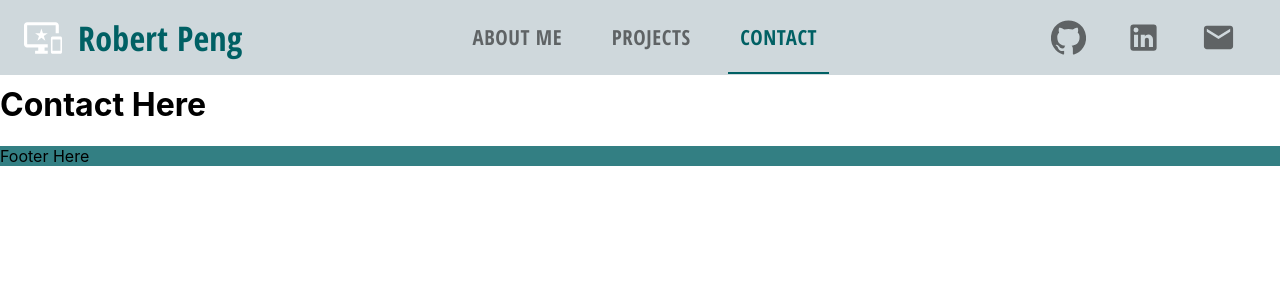
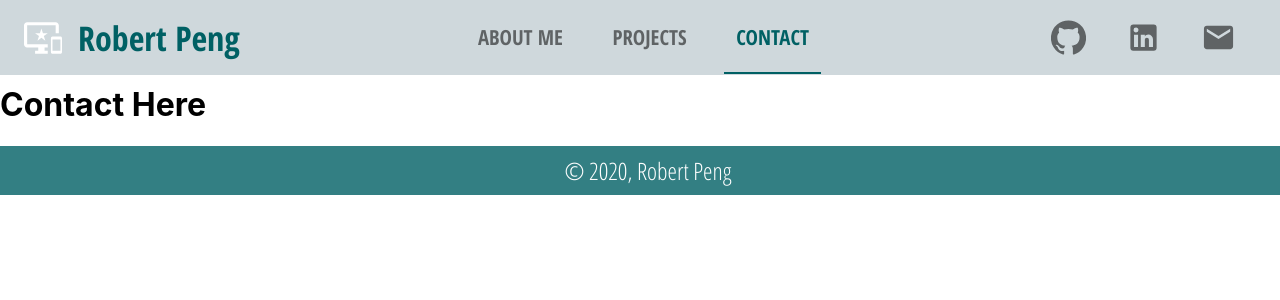
Before and after one commit to robertpengcode/My_Portfolio_Website, a React (Create React App) app: page /contact in a window 1280 px wide. Shown: the top 300 px of the page. Built offline with nearby package versions, Linux system fonts and the light colour scheme.

Commit message:
add footer copyright text

```diff
--- a/src/Footer.js
+++ b/src/Footer.js
@@ -4,14 +4,19 @@ import { makeStyles } from "@material-ui/core/styles";
 const useStyles = makeStyles(theme => ({
   footer: {
     backgroundColor: theme.palette.secondary.light,
-    width: "100%"
+    width: "100%",
+    color: "white",
+    textAlign: "center",
+    fontFamily: theme.typography.fontFamily,
+    fontSize: "1.5rem",
+    padding: "0.5rem"
   }
 }));
 
 const Footer = () => {
   const classes = useStyles();
 
-  return <footer className={classes.footer}>Footer Here</footer>;
+  return <footer className={classes.footer}>© 2020, Robert Peng</footer>;
 };
 
 export default Footer;
--- a/src/Theme.js
+++ b/src/Theme.js
@@ -12,6 +12,14 @@ const Theme = createMuiTheme({
   status: {
     danger: 'orange'
   },
+  typography: {
+    fontFamily: [
+      "Open Sans Condensed",
+      'Roboto',
+      'Arial',
+      'sans-serif',
+    ].join(','),
+  },
 })
 
 export default Theme
```
